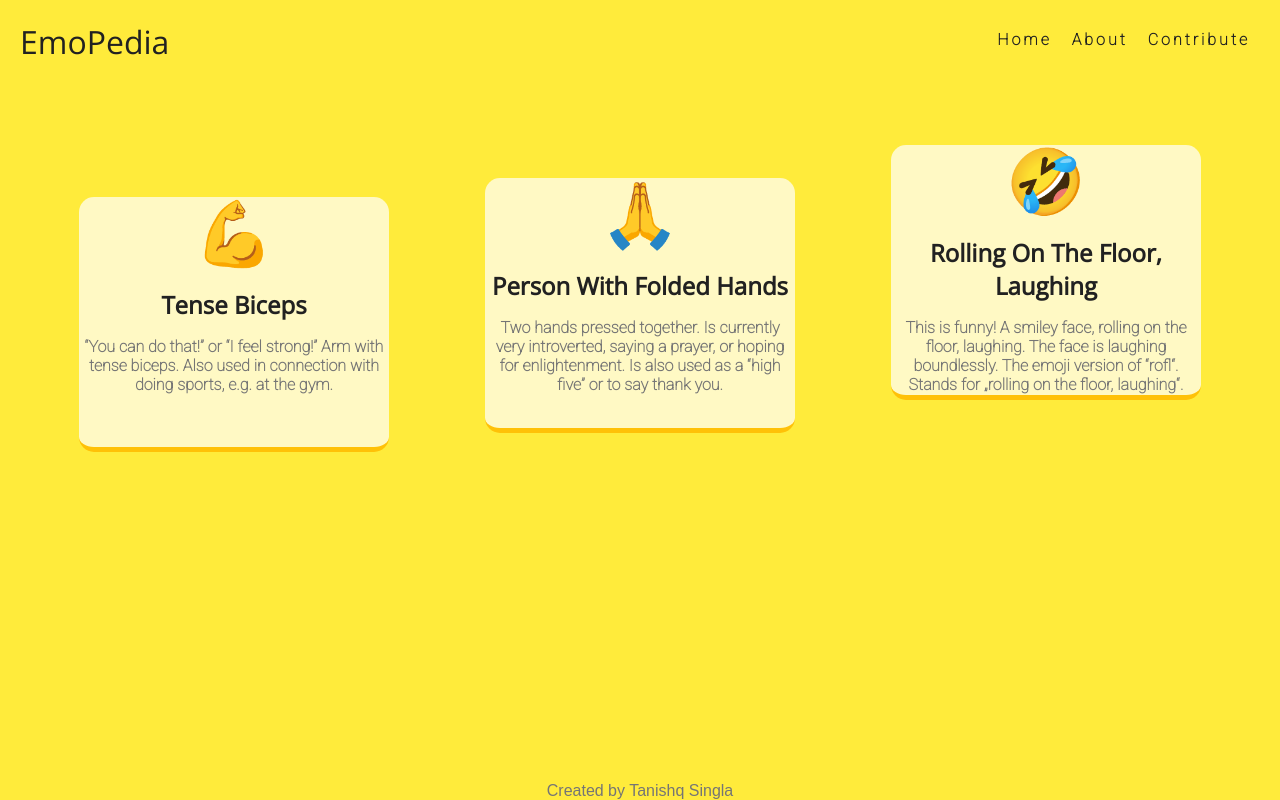
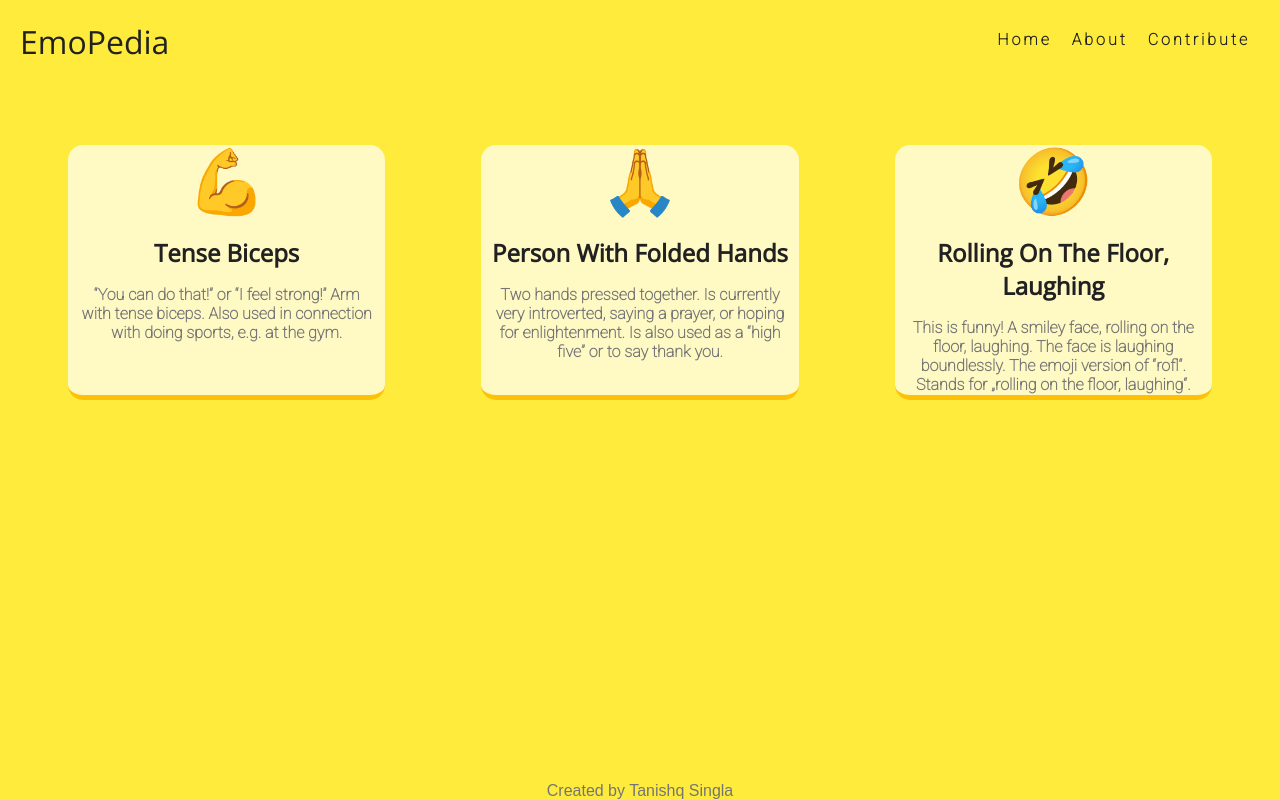
Before and after one commit to TanishqSingla/emopedia, a React (Create React App) app: page / in a window 1280 px wide. Built offline with nearby package versions, Linux system fonts and the light colour scheme.

Commit message:
correcting alignment

```diff
--- a/public/style.css
+++ b/public/style.css
@@ -61,16 +61,17 @@ header h1 {
   padding: 20px;
   text-align: center;
   pointer-events: none;
+  display: flex;
 }
 
 .term {
   background: #fff9c4;
   border-bottom: solid 5px #ffc107;
   border-radius: 15px;
-  display: inline-block;
   margin: 2rem 3rem;
   height: 250px;
   width: calc(100% / 4);
+  padding: 0 10px;
 }
 
 .emoji {
```
